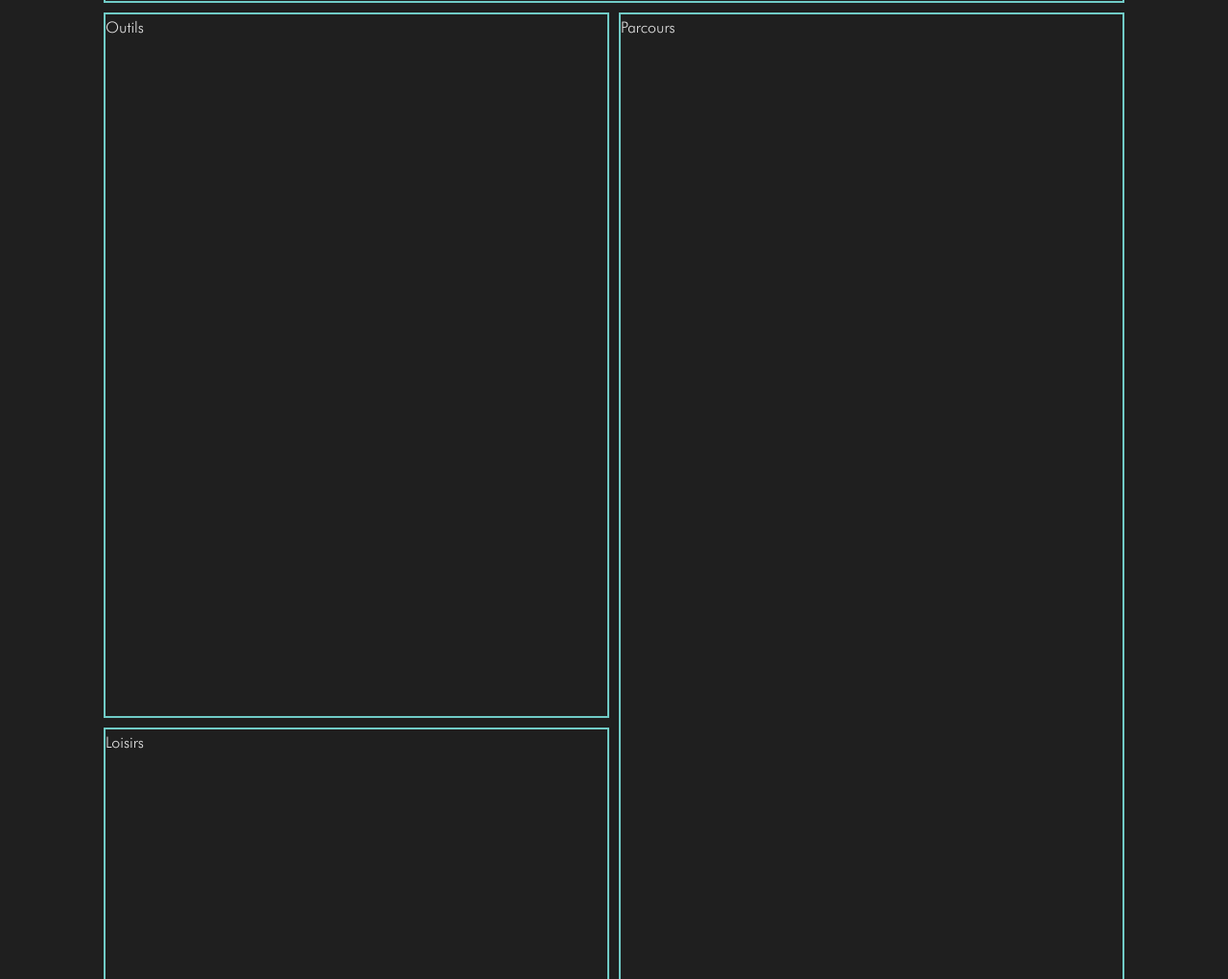
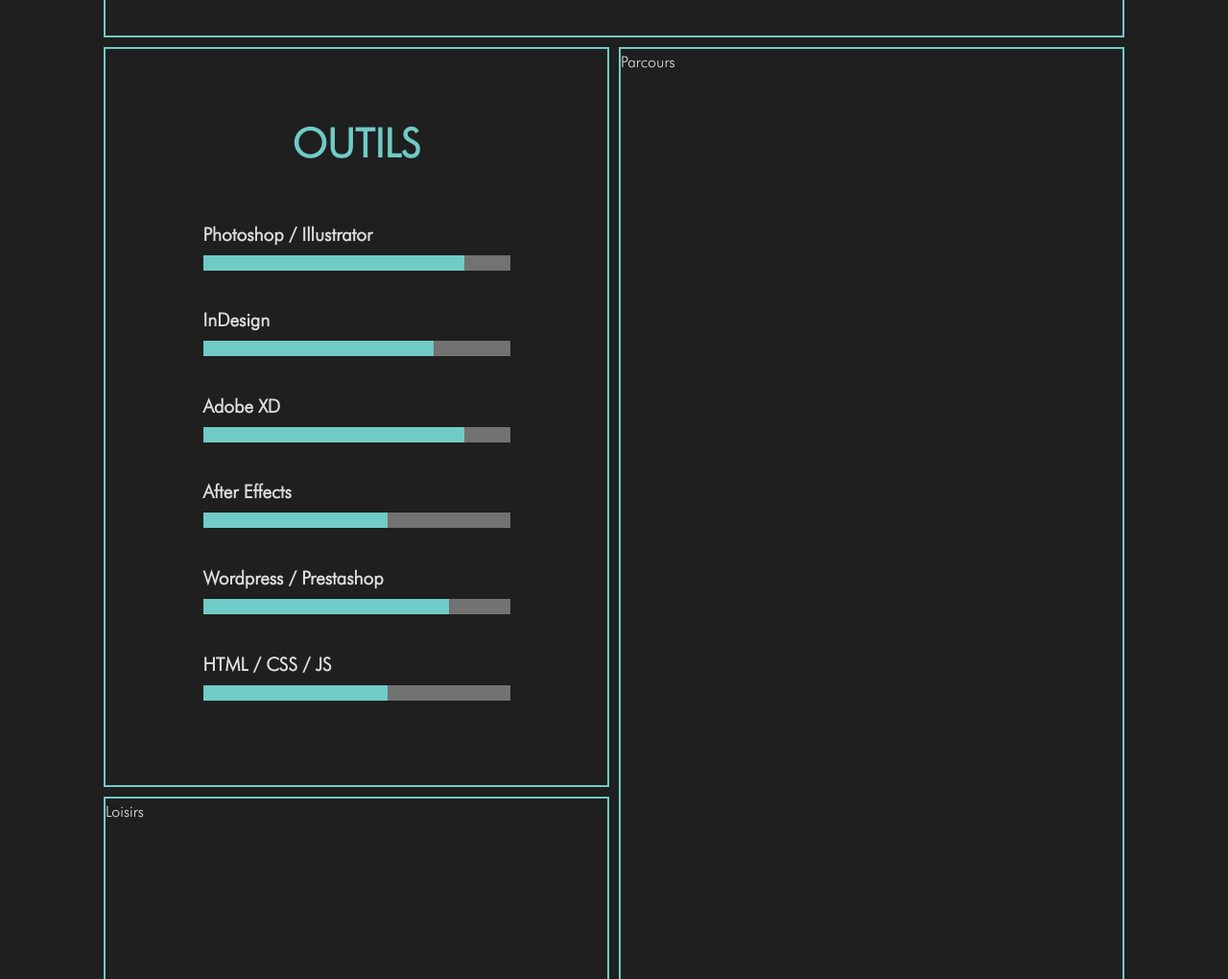
Before and after one commit to Laure-Cardinaud/2020-mds-cv, a plain HTML site: page mon-cv.html in a window 1280 px wide. Shown: the part 1140-2160 px from the top of the page at 96% size. Drawn offline with Linux system fonts and the light colour scheme.

Commit message:
Update mon-cv.html
Mise en place du bloc Outils

```diff
--- a/mon-cv.html
+++ b/mon-cv.html
@@ -165,11 +165,58 @@
 
         /********************************************** fin CSS bloc compétences */
 
+
+        /********************************************************************************************** CSS bloc outils */
+
+
+
         .bloc-outils {
+            display: flex;
+            flex-direction: column;
+            justify-content: center;
             border: #70cbc6 2px solid;
             grid-column: 1/2;
             grid-row: 2/3;
+            padding: 50px;
         }
+
+        .bloc-outil {
+            margin: 4vh;
+        }
+
+        .outils-bloc {
+            margin: auto;
+        }
+
+        .outil {
+            font-size: 1.2em;
+            font-weight: bold;
+        }
+
+        progress {
+            -webkit-appearance: none;
+            appearance: none;
+            width: 25vw;
+            height: 2vh;
+        }
+
+        progress::-webkit-progress-bar {
+            background-color: #727272;
+        }
+
+        progress::-webkit-progress-value {
+            background-color: #70cbc6;
+        }
+
+        progress::-moz-progress-bar {
+            color: #70cbc6;
+        }
+
+
+
+        /********************************************** fin CSS bloc outils */
+
+
 
         .bloc-loisirs {
             border: #70cbc6 2px solid;
@@ -274,10 +321,58 @@
 
 
 
+        <!------------------------------------------------------------------------------------ HTML bloc outils -->
+
+
+        <div class="bloc-outils">
+
+            <h2>OUTILS</h2>
+
+            <div class="outils-bloc">
+                <div class="bloc-outil">
+                    <div class="outil">Photoshop / Illustrator</div>
+                    <div class="jauge">
+                        <progress class="avancement" value="85" max="100">
+                            <div pseudo="-webkit-progress-inner-element">
+                                <div pseudo="-webkit-progress-bar">
+                                    <div pseudo="-webkit-progress-value"></div>
+                                </div>
+                            </div>
+                        </progress>
+
+                    </div>
+                </div>
+
+                <div class="bloc-outil">
+                    <div class="outil">InDesign</div>
+                    <div class="jauge"><progress class="avancement" value="75" max="100"></progress></div>
+                </div>
+
+                <div class="bloc-outil">
+                    <div class="outil">Adobe XD</div>
+                    <div class="jauge"><progress class="avancement" value="85" max="100"></progress></div>
+                </div>
+
+                <div class="bloc-outil">
+                    <div class="outil">After Effects</div>
+                    <div class="jauge"><progress class="avancement" value="60" max="100"></progress></div>
+                </div>
+
+                <div class="bloc-outil">
+                    <div class="outil">Wordpress / Prestashop</div>
+                    <div class="jauge"><progress class="avancement" value="80" max="100"></progress></div>
+                </div>
+
+                <div class="bloc-outil">
+                    <div class="outil">HTML / CSS / JS</div>
+                    <div class="jauge"><progress class="avancement" value="60" max="100"></progress></div>
+                </div>
+            </div>
+
+        </div>
 
 
 
-        <div class="bloc-outils">Outils</div>
         <div class="bloc-loisirs">Loisirs</div>
         <div class="bloc-parcours">Parcours</div>
         <div class="bloc-footer">Footer</div>
```
